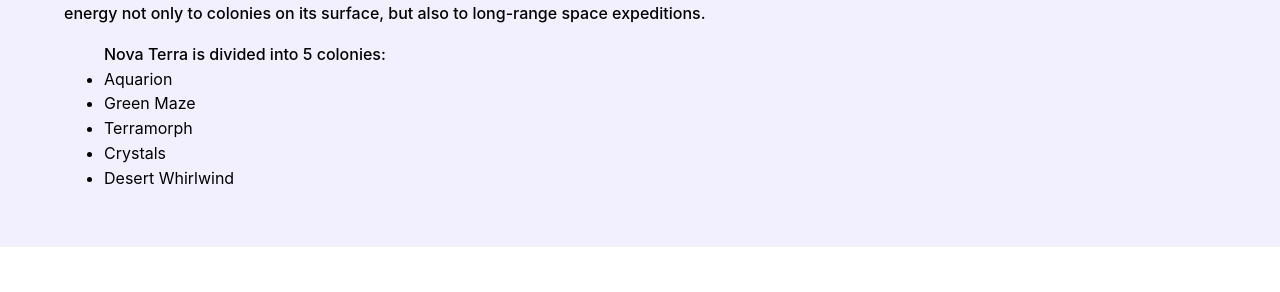
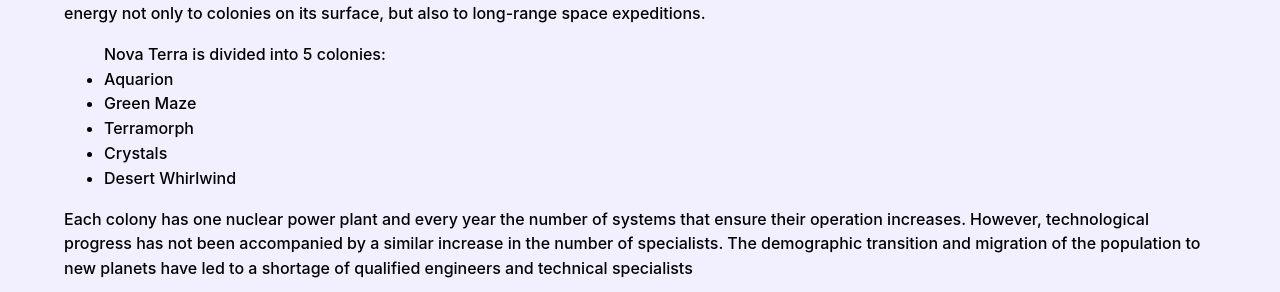
Before and after one commit to Tifftal/AtomHack-Final-frontend, a React (Vite) app: page /main in a window 1280 px wide. Shown: the part 660-952 px from the top of the page. Before the commit the page ends 907 px from the top, so only its background shows below. Built offline with nearby package versions, Linux system fonts and the light colour scheme.

Commit message:
main page

```diff
--- a/src/pages/MainPage/MainPage.module.scss
+++ b/src/pages/MainPage/MainPage.module.scss
@@ -33,9 +33,5 @@
     ul {
         margin-top: 1em;
         font-weight: 500;
-
-        li {
-            font-weight: 400;
-        }
     }
 }
--- a/src/pages/MainPage/MainPage.tsx
+++ b/src/pages/MainPage/MainPage.tsx
@@ -20,6 +20,7 @@ const MainPage = () => {
                     <li>Crystals</li>
                     <li>Desert Whirlwind</li>
                 </ul>
+                <p>Each colony has one nuclear power plant and every year the number of systems that ensure their operation increases. However, technological progress has not been accompanied by a similar increase in the number of specialists. The demographic transition and migration of the population to new planets have led to a shortage of qualified engineers and technical specialists</p>
             </div>
         </div>
     )
```
